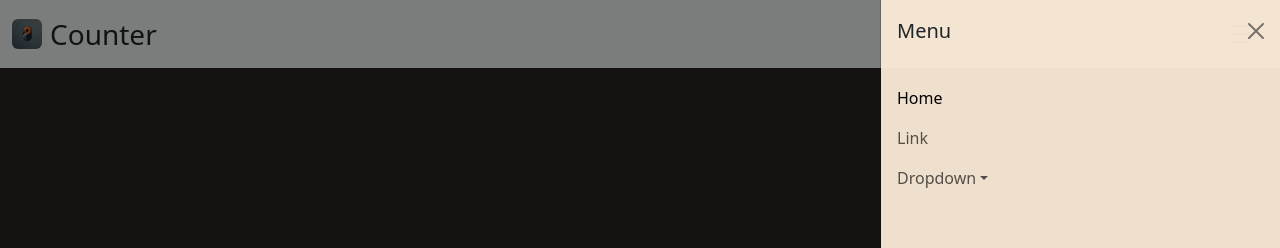
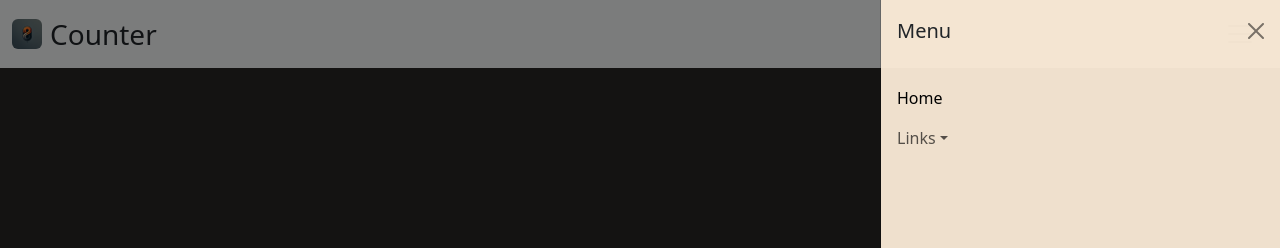
Before and after one commit to SGoD11/React_in_14_days, a React (Create React App) app in the folder 04-state-management/: page / in a window 1280 px wide. Both pictures are taken after a click on the button 1240 px from the left and 34 px from the top of the page. Shown: the top 248 px of the page. Built offline with nearby package versions, Linux system fonts and the light colour scheme.

Commit message:
Added the links

```diff
--- a/04-state-management/src/components/Header.jsx
+++ b/04-state-management/src/components/Header.jsx
@@ -33,20 +33,19 @@ export default function Header() {
                                 <li class="nav-item">
                                     <a class="nav-link active" aria-current="page" href="#">Home</a>
                                 </li>
-                                <li class="nav-item">
-                                    <a class="nav-link" href="#">Link</a>
-                                </li>
                                 <li class="nav-item dropdown">
-                                    <a class="nav-link dropdown-toggle" href="#" role="button" data-bs-toggle="dropdown" aria-expanded="false">
-                                        Dropdown
-                                    </a>
+                                    <p class="nav-link dropdown-toggle"  role="button" data-bs-toggle="dropdown" aria-expanded="false">
+                                        Links
+                                    </p>
                                     <ul class="dropdown-menu">
-                                        <li><a class="dropdown-item" href="#">Action</a></li>
-                                        <li><a class="dropdown-item" href="#">Another action</a></li>
                                         <li>
-                                            <hr class="dropdown-divider" />
+                                            <div class="dropdown-item d-flex justify-content-center gap-3">
+                                                <a target="_blank" href="https://x.com/SubhajitDhar000"><i class="bi bi-twitter-x"></i></a>
+                                                <a target="_blank" href="https://www.instagram.com/subhajit_dhar_sd/"><i class="bi bi-instagram"></i></a>
+                                                <a target="_blank" href="https://www.threads.net/@subhajit_dhar_sd"><i class="bi bi-threads"></i></a>
+                                                <a target="_blank" href="mailto:freeplay644@gmail.com"><i class="bi bi-envelope-at"></i></a>
+                                        </div>
                                         </li>
-                                        <li><a class="dropdown-item" href="#">Something else here</a></li>
                                     </ul>
                                 </li>
                             </ul>
--- a/04-state-management/src/styles/theme.css
+++ b/04-state-management/src/styles/theme.css
@@ -10,3 +10,20 @@ html,body{
 .offcanvas{
 background-color: rgba(250, 235, 215, 0.955);
 }
+
+a i {
+  color: inherit; /* Ensure the icon color is inherited from the parent */
+}
+
+a:hover i {
+  color: yellow; /* On hover, change the icon color to yellow */
+}
+
+a:active i {
+  color: red; /* On click/active, change the icon color to red */
+}
+
+a {
+  color: inherit; /* Prevent anchor tag from affecting icon color */
+  text-decoration: none; /* Remove underline from anchor */
+}
```
